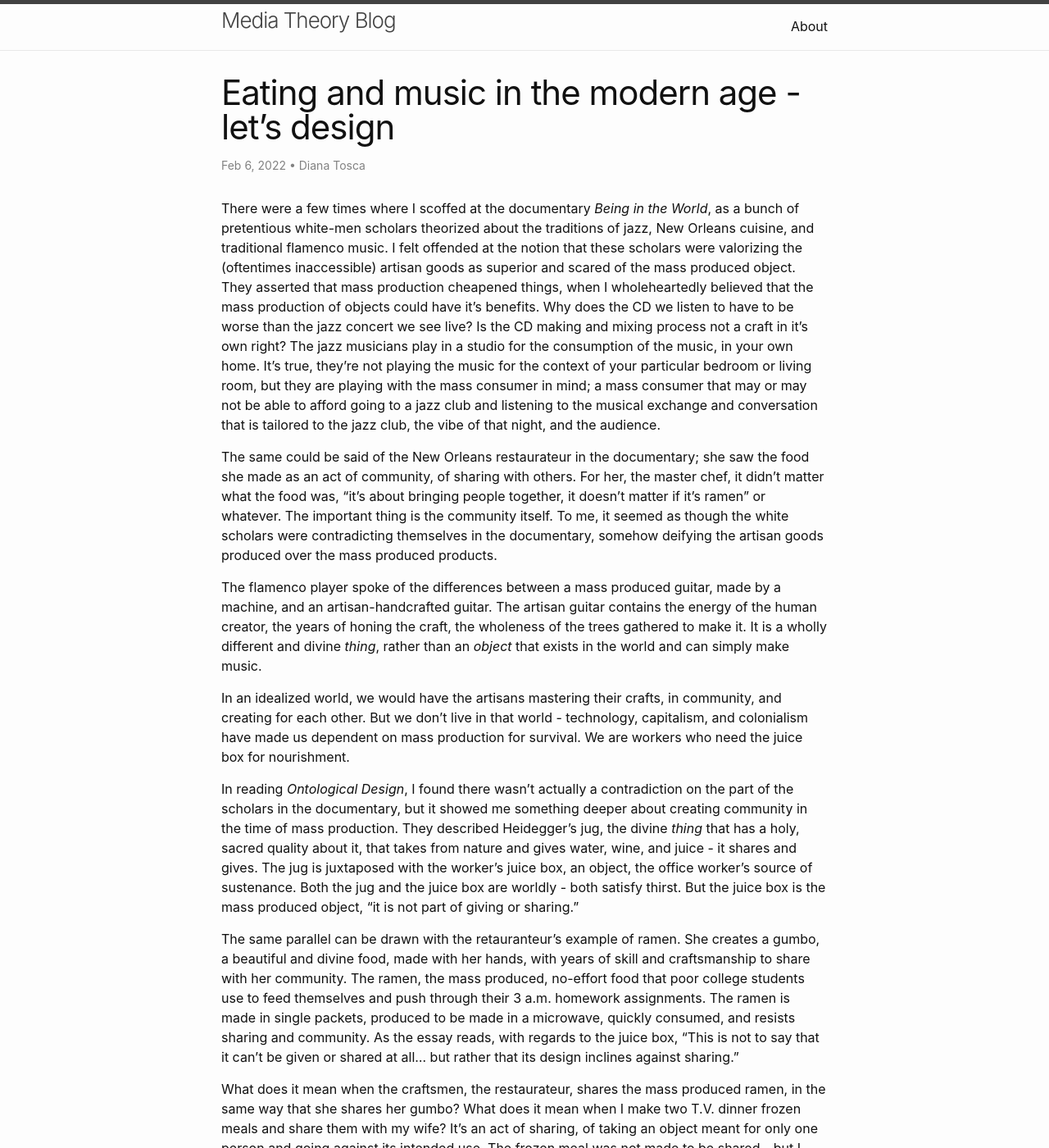
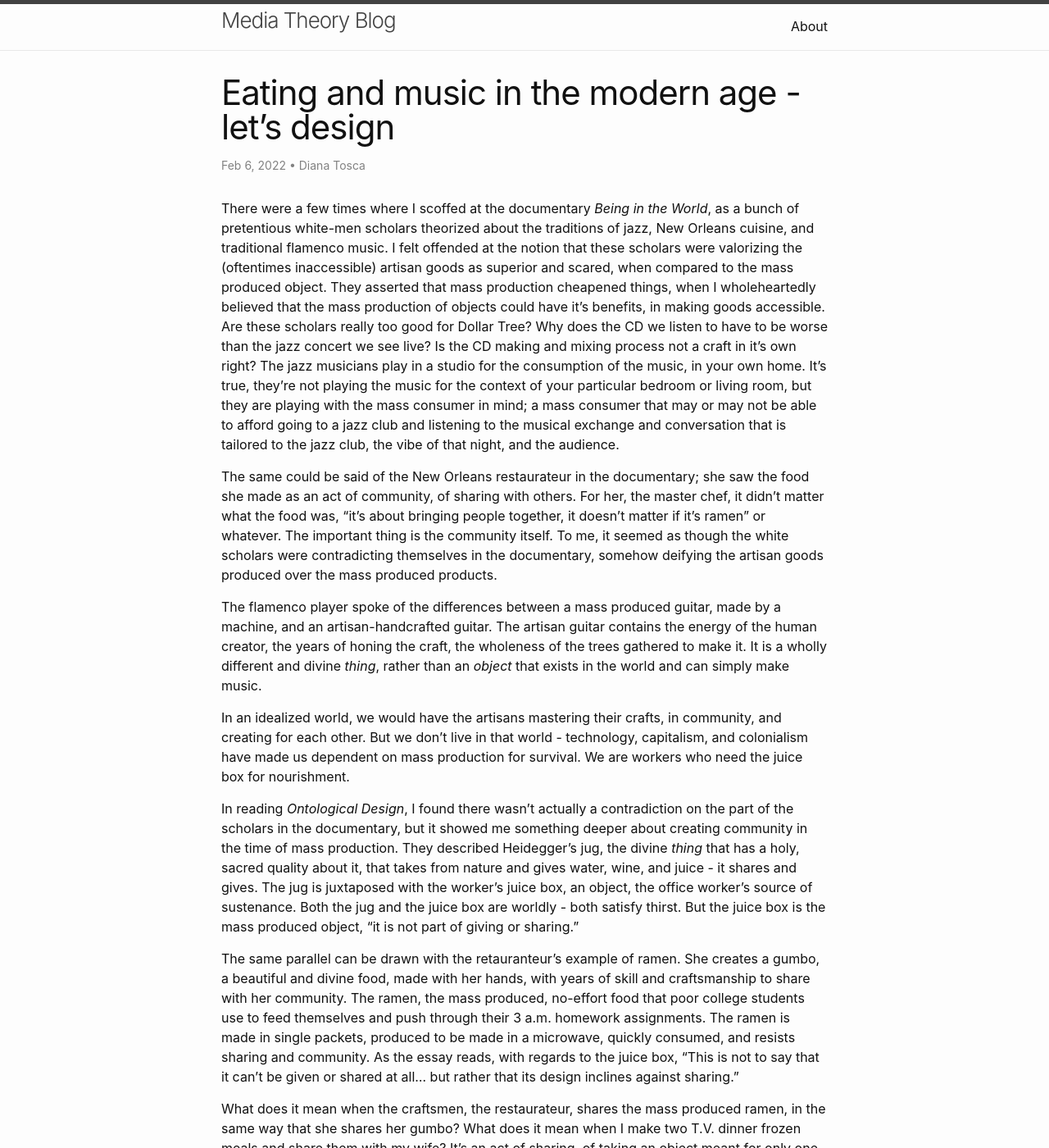
Before and after one commit to dtosca/media-theory, a Jekyll site: the page built from _posts/2022-2-6-reflection-week-2.md, in a window 1280 px wide and 1400 px high. Shown: the whole window at 82% size. Built offline with Jekyll 4.4.1, drawn with Linux system fonts in a browser that asks for light colours; comment, search, counter and statistics services are not loaded; some of the changed text lies outside the part shown.

Commit message:
smol edits

```diff
--- a/_posts/2022-2-6-reflection-week-2.md
+++ b/_posts/2022-2-6-reflection-week-2.md
@@ -6,7 +6,7 @@ author: Diana Tosca
 comments: true
 permalink: /week-2-reflection/
 ---
-There were a few times where I scoffed at the documentary *Being in the World*, as a bunch of pretentious white-men scholars theorized about the traditions of jazz, New Orleans cuisine, and traditional flamenco music. I felt offended at the notion that these scholars were valorizing the (oftentimes inaccessible) artisan goods as superior and scared of the mass produced object. They asserted that mass production cheapened things, when I wholeheartedly believed that the mass production of objects could have it’s benefits. Why does the CD we listen to have to be worse than the jazz concert we see live? Is the CD making and mixing process not a craft in it’s own right? The jazz musicians play in a studio for the consumption of the music, in your own home. It’s true, they’re not playing the music for the context of your particular bedroom or living room, but they are playing with the mass consumer in mind; a mass consumer that may or may not be able to afford going to a jazz club and listening to the musical exchange and conversation that is tailored to the jazz club, the vibe of that night, and the audience.
+There were a few times where I scoffed at the documentary *Being in the World*, as a bunch of pretentious white-men scholars theorized about the traditions of jazz, New Orleans cuisine, and traditional flamenco music. I felt offended at the notion that these scholars were valorizing the (oftentimes inaccessible) artisan goods as superior and scared, when compared to the mass produced object. They asserted that mass production cheapened things, when I wholeheartedly believed that the mass production of objects could have it’s benefits, in making goods accessible. Are these scholars really too good for Dollar Tree? Why does the CD we listen to have to be worse than the jazz concert we see live? Is the CD making and mixing process not a craft in it’s own right? The jazz musicians play in a studio for the consumption of the music, in your own home. It’s true, they’re not playing the music for the context of your particular bedroom or living room, but they are playing with the mass consumer in mind; a mass consumer that may or may not be able to afford going to a jazz club and listening to the musical exchange and conversation that is tailored to the jazz club, the vibe of that night, and the audience.
 
 The same could be said of the New Orleans restaurateur in the documentary; she saw the food she made as an act of community, of sharing with others. For her, the master chef, it didn’t matter what the food was, “it’s about bringing people together, it doesn’t matter if it’s ramen” or whatever. The important thing is the community itself. To me, it seemed as though the white scholars were contradicting themselves in the documentary, somehow deifying the artisan goods produced over the mass produced products.
 
@@ -22,4 +22,4 @@ What does it mean when the craftsmen, the restaurateur, shares the mass produced
 
 And the same goes for the jazz music in the mass produced CD. The musician in the studio is playing with their fellow musician. They are not playing for me necessarily, in the time and space I embody in my living room. But when I listen to [Connect](https://www.allaboutjazz.com/album/connect-charles-tolliver) on vinyl in my living room with my wife, the music transcends space and time. I am transported to that world.
 
-There’s a home video of me in 2009, playing my $64 ukulele at the family Christmas party, where we were all singing “El Burrito Sabanero,” with my little mass-produced ukulele leading the way. I played “Jingle-Bells” and “Feliz Navidad” on my $500 cheap electric keyboard. It’s a magical moment of community in my family, where the music created a gathering - a community. It was not a skilled demonstration of the prowess of my music making ability, but an act of sharing. It was an act of love, of oneness, singing the commercial songs we all knew on poorly produced and cheap instruments, in a commercial holiday that indulges in capitalism. We consumed our store-bought mass-produced cranberry sauce, our frozen industrialized corn, we shared and laughed. In the time of technology, to make *things* out of *objects* is an act of rebellion against the design. We are designing.
+There’s a home video of me in 2009, playing my $64 ukulele at the family Christmas party, where we were all singing “El Burrito Sabanero,” with my little mass-produced ukulele leading the way. I played “Jingle-Bells” and “Feliz Navidad” on my $500 cheap electric keyboard. It’s a magical moment of community in my family, where the music created a gathering - a community. It was not a skilled demonstration of the prowess of my music making ability (I wasn't very good), but it was an act of sharing. It was an act of love, of oneness, singing the commercial songs we all knew on poorly produced and cheap instruments, in a commercial holiday that indulges in capitalism. We consumed our store-bought mass-produced cranberry sauce, our frozen industrialized corn, we shared and laughed. In the time of technology, to make *things* out of *objects* is an act of rebellion against the design. We are designing.
```
